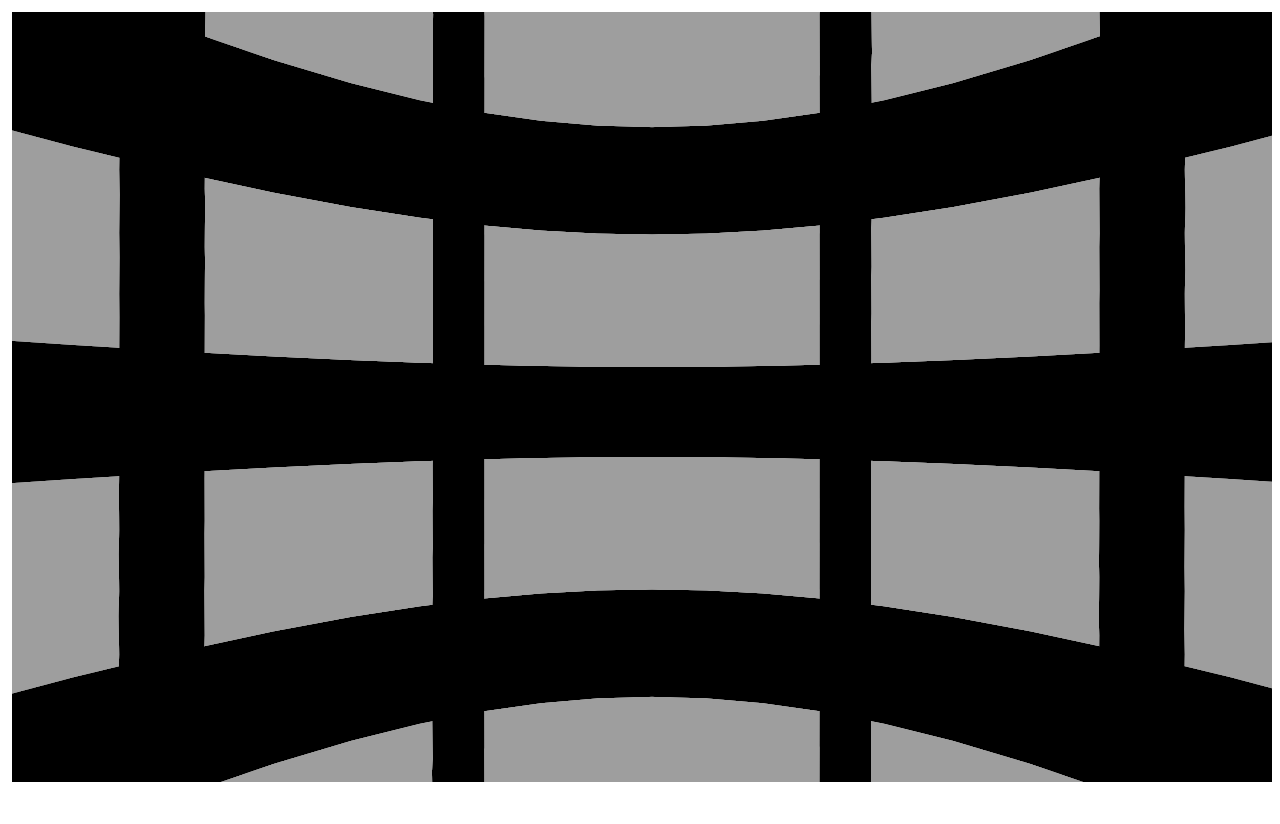
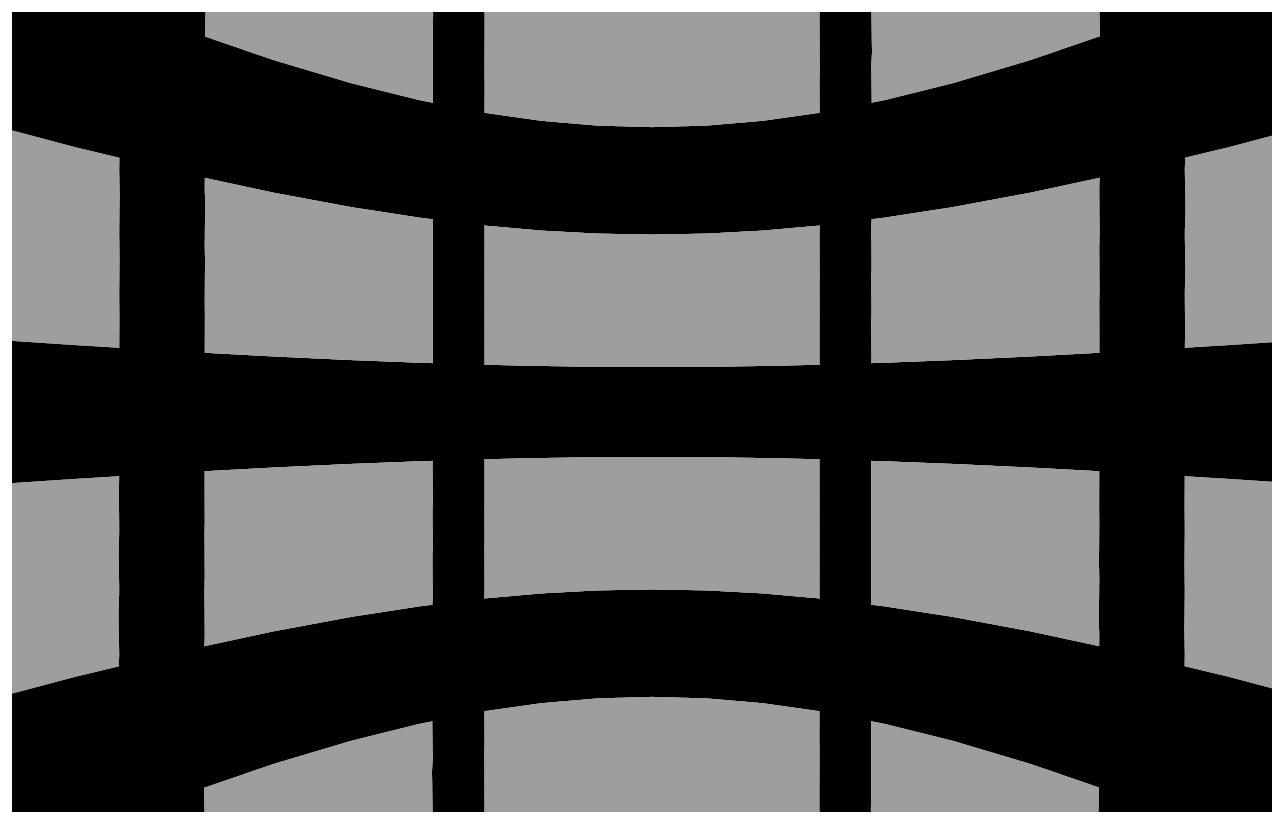
Before and after one commit to llama-for3ver/street-vue, a Vue app: page / in a window 1280 px wide. Before the commit the page ends 800 px from the top, so only its background shows below. Built offline with nearby package versions, Linux system fonts and the light colour scheme.

Commit message:
Update demo

```diff
--- a/src/App.vue
+++ b/src/App.vue
@@ -17,7 +17,7 @@ import StreetView from './components/StreetView.vue'
 
 #sv {
   width: 100vw;
-  height: 96vh;
+  height: 100vh;
   align-self: center;
 }
 </style>
```
